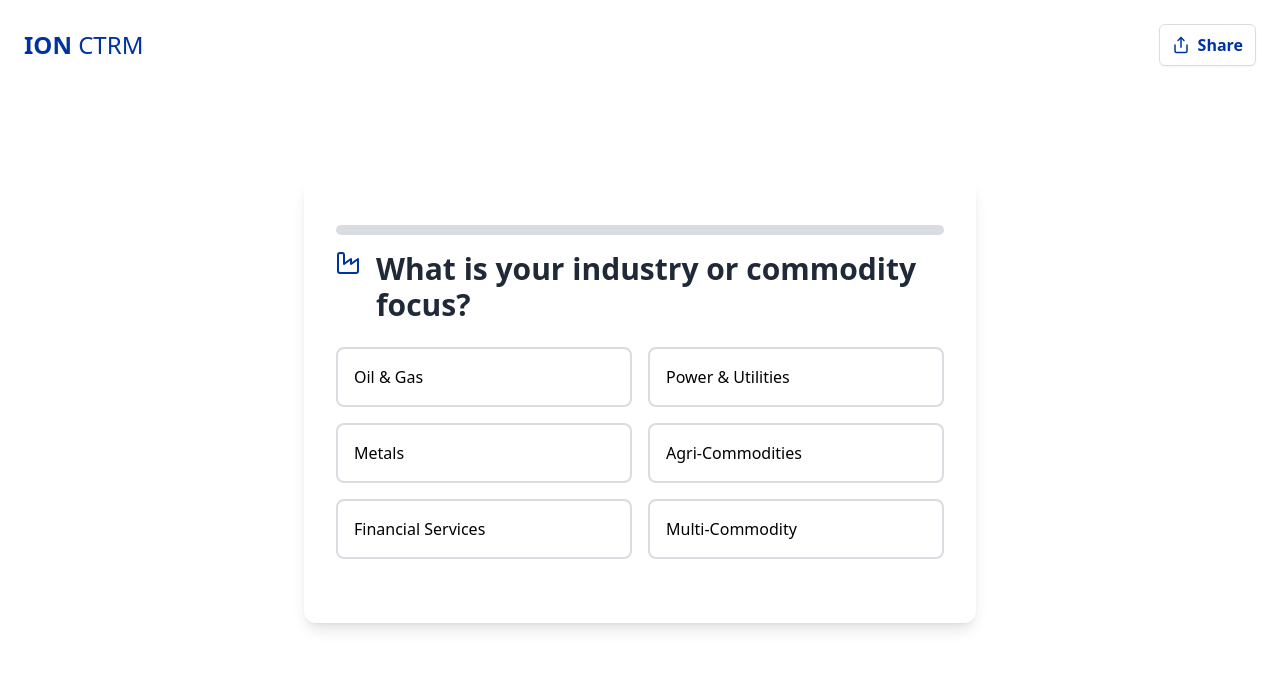
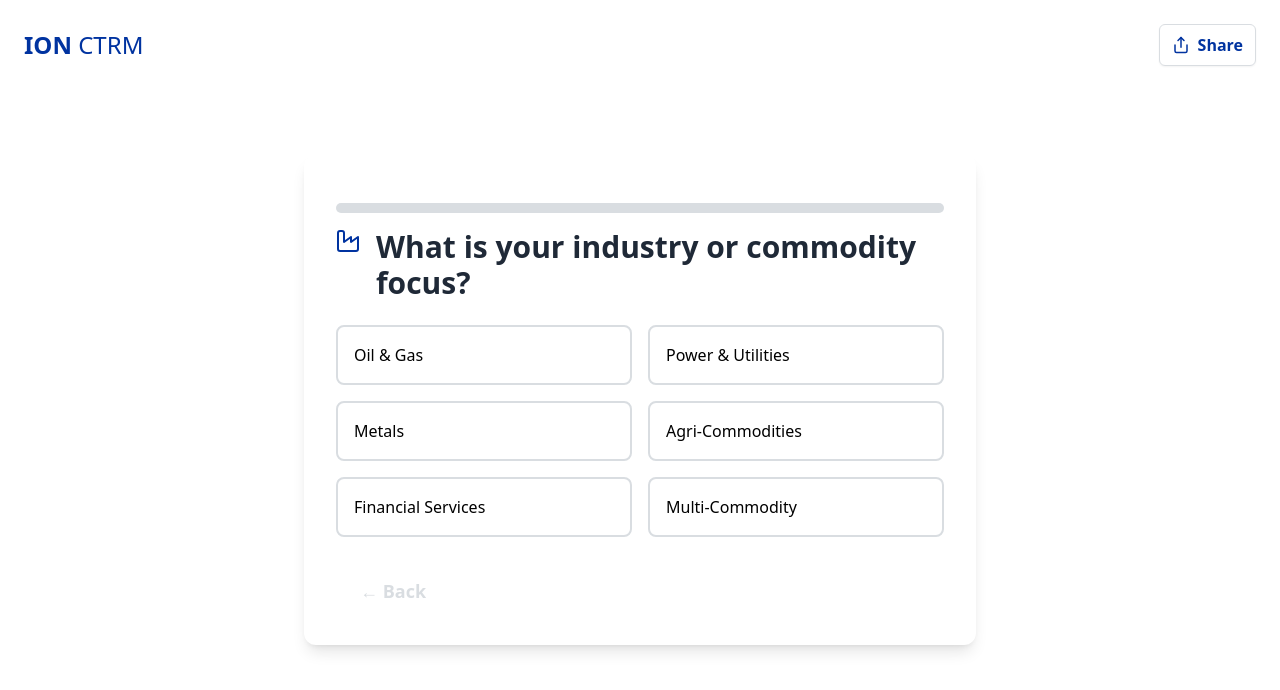
Before and after one commit to RAJinaJAR/RecommendatION_dev, a React (Vite) app: page / in a window 1280 px wide. Both pictures are taken after a click on the button "Start Assessment". Shown: the top 690 px of the page. Built offline with nearby package versions, Linux system fonts and the light colour scheme.

Commit message:
Update Questionnaire.tsx

```diff
--- a/components/Questionnaire.tsx
+++ b/components/Questionnaire.tsx
@@ -44,6 +44,16 @@ export const Questionnaire: React.FC<QuestionnaireProps> = ({ onComplete }) => {
         finalAnswers.technologyPreference = otherTechnology;
       }
       onComplete(finalAnswers);
+    }
+  };
+
+  const handleBack = () => {
+    if (currentStep > 0) {
+      setAnimationClass('animate-slide-out-reverse');
+      setTimeout(() => {
+        setCurrentStep(currentStep - 1);
+        setAnimationClass('animate-slide-in-reverse');
+      }, 500);
     }
   };
 
@@ -187,10 +197,18 @@ export const Questionnaire: React.FC<QuestionnaireProps> = ({ onComplete }) => {
             </div>
             {renderInput()}
         </div>
-        <div className="mt-8 flex justify-end">
+        <div className="mt-8 flex justify-between items-center">
+            <button
+                onClick={handleBack}
+                disabled={currentStep === 0}
+                className="px-6 py-2 text-lg font-semibold text-ion-gray-dark hover:text-ion-blue disabled:text-ion-gray-medium disabled:cursor-not-allowed transition-colors"
+                aria-label="Go to previous question"
+            >
+                &larr; Back
+            </button>
             {(currentQuestion.type === 'multiselect' || currentQuestion.type === 'number' || currentQuestion.type === 'budget-range' || (currentQuestion.id === 'technologyPreference' && answers.technologyPreference === 'Other')) && (
                 <ActionButton onClick={handleNext} disabled={isNextDisabled()}>
-                    {currentStep === QUESTIONS.length - 1 ? 'Get Recommendation' : 'Next'}
+                    {currentStep === QUESTIONS.length - 1 ? 'Get Recommendations' : 'Next'}
                 </ActionButton>
             )}
         </div>
```
